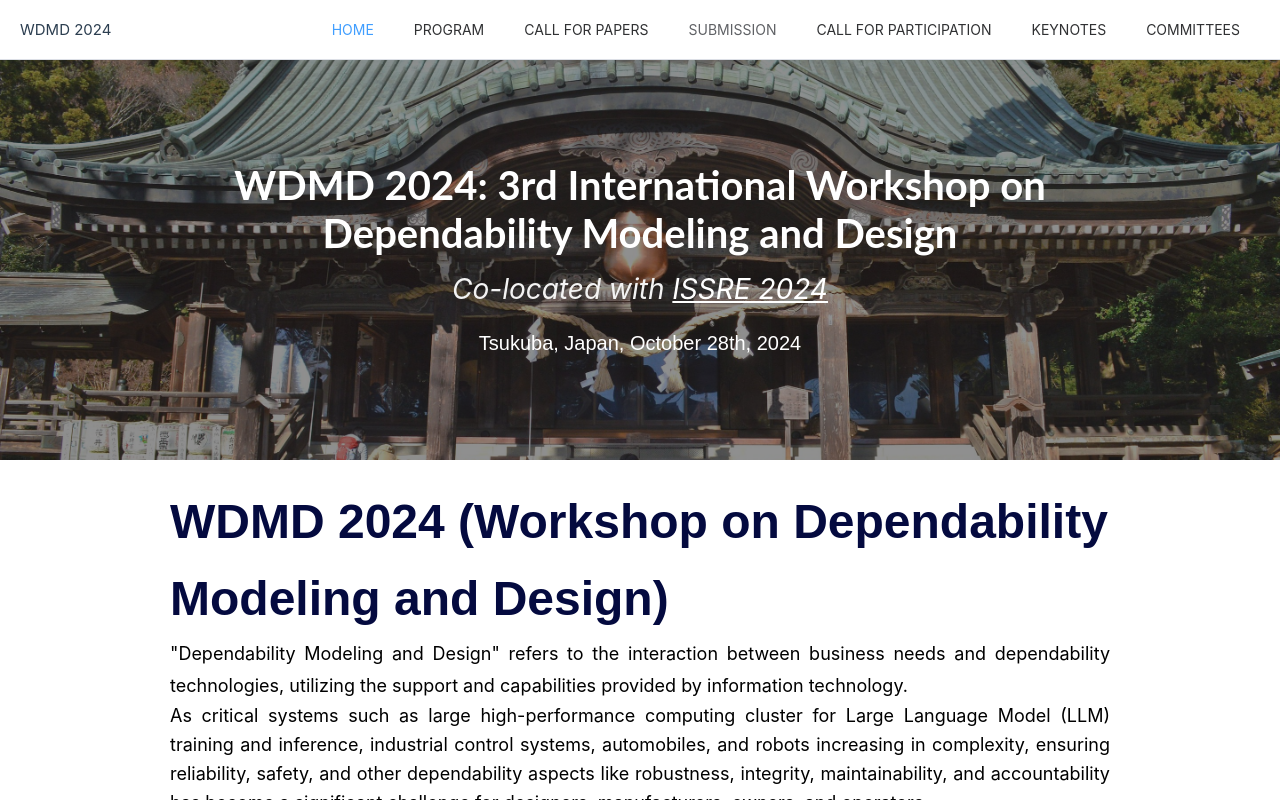
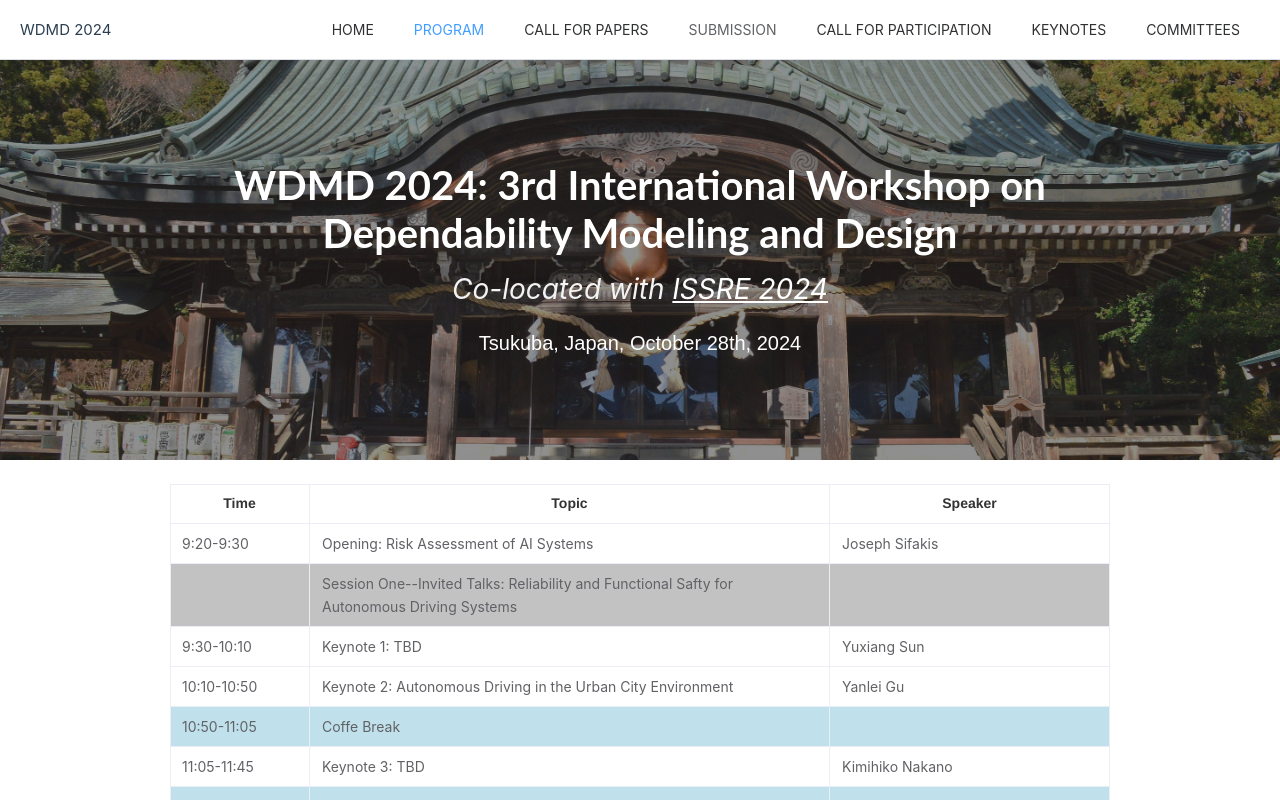
Before and after one commit to issre-wdmd/issre-wdmd.github.io, a Vue app: page /#/program in a window 1280 px wide. Before the commit this address led to /#/. Shown: the top 800 px of the page. Built offline with nearby package versions, Linux system fonts and the light colour scheme.

Commit message:
feat: 修改样式

```diff
--- a/src/views/ProgramView.vue
+++ b/src/views/ProgramView.vue
@@ -54,9 +54,9 @@ const tableData: Data[] = [
 ]
 
 const cellClassName = ({ rowIndex }: MethodProps) => {
-  if (rowIndex === 1 || rowIndex === 8 || rowIndex === 15) {
+  if (rowIndex === 1 || rowIndex === 7 || rowIndex === 14) {
     return 'title'
-  } else if (rowIndex === 4 || rowIndex === 7 || rowIndex === 11) {
+  } else if (rowIndex === 4 || rowIndex === 6 || rowIndex === 10) {
     return 'rest'
   }
 }
```
